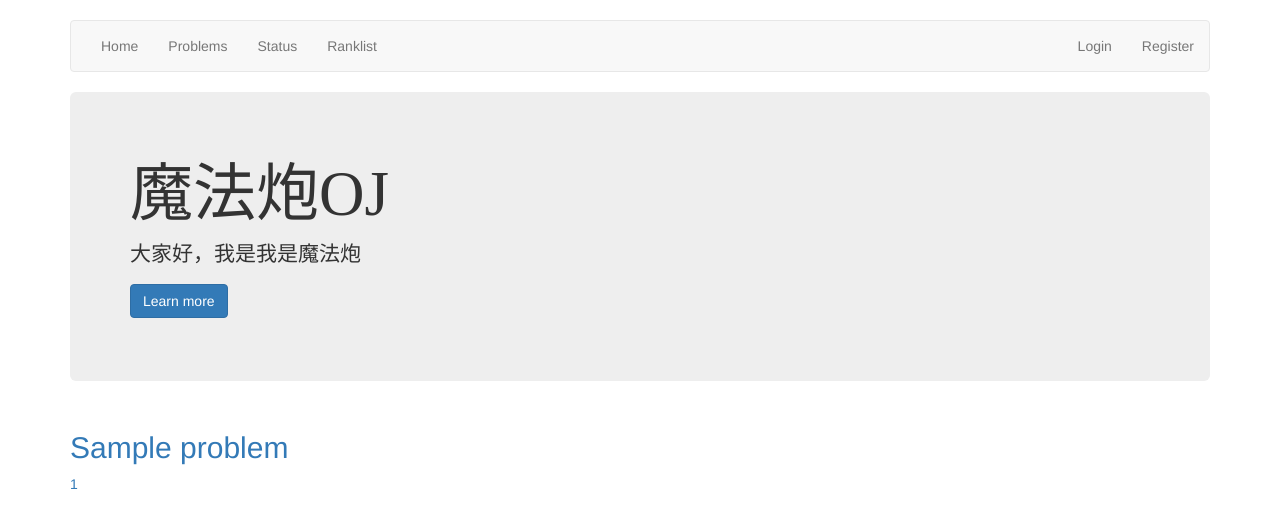
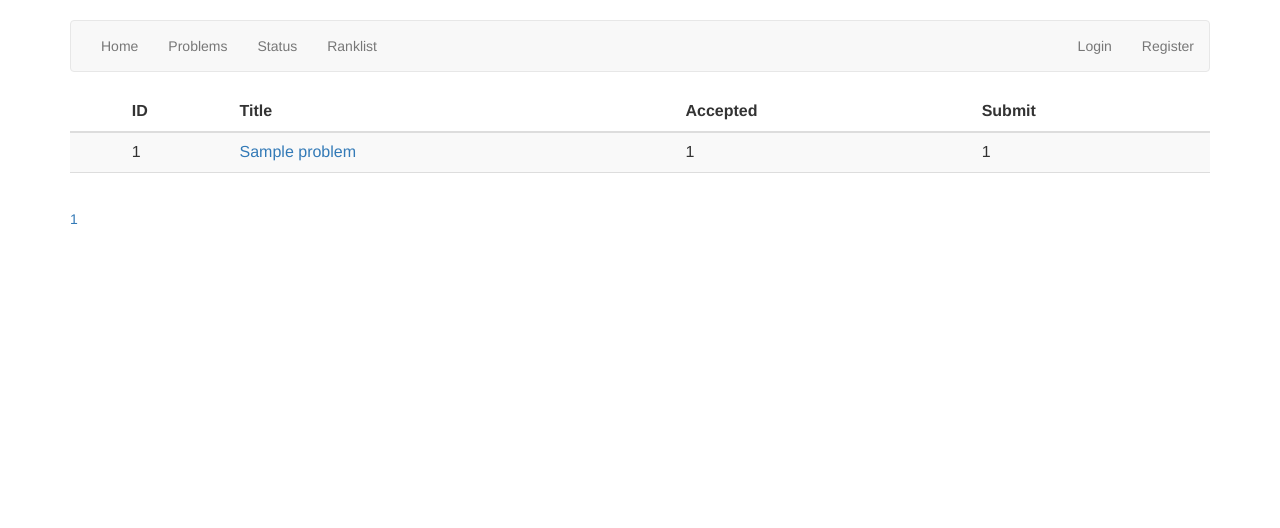
Before and after one commit to KuribohG/mfpoj, a Django app: page /problemset/ in a window 1280 px wide. Shown: the top 528 px of the page. Run offline with Django 3.2, Linux system fonts and the light colour scheme; tables that the repository leaves empty hold one stand-in row (values such as "Sample post"); some libraries are stand-ins or nearby versions.

Commit message:
change style of problemset

```diff
--- a/oj/templates/problemset.html
+++ b/oj/templates/problemset.html
@@ -7,25 +7,71 @@
 <link href="../static/css/style.css" rel="stylesheet" type="text/css" />
 {% include "header.html"%}
 <title>题目列表 - 魔法炮OJ</title><div class="container">
-	<div class="row clearfix">
-		<div class="col-md-12 column">
-			<div class="jumbotron">
-				<h1>
-					<font face="楷体">魔法炮OJ				</font></h1>
-				<p><font face="黑体">大家好，我是我是魔法炮</font></p>
-				<p>
-					 <a class="btn btn-primary btn-large" href="#">Learn more</a>				</p>
-			</div>
-		</div>
-	</div>
-	<div class="row clearfix">
+
+
+<!--	<div class="row clearfix">
 		<div class="col-md-4 column">
 			{% for problem in problem_list %}
 			<h2><a href="{% url 'problem' problem.id %}"> {{ problem.title }} </a></h2>
 			<p>{% endfor %} </p>
 	  </div>
-	</div>
+	</div> -->
 
+<table class="table table-striped m-b-none">
+      <thead>
+        <tr>
+            <th class="problem-status">
+              <i class="fa fa-puzzle-piece"></i>
+            </th>
+            <th class="problem-id"><span>ID</span></th>
+            <th><span>Title</span></th>
+
+            <th class="problem-accept">
+
+              <span>Accepted
+
+            </span></th>
+            <th class="problem-submit"> <span>Submit</span></th>
+        </tr>
+      </thead>
+      <tbody>
+
+   {% for problem in problem_list %}
+        <tr>
+            <td>
+
+
+            </td>
+           <td>
+                    {{problem.id}}
+            </td>
+            <td>
+
+                <a class="pull-left" href="{% url 'problem' problem.id %}" title="">
+                    {{problem.title}}</a>
+            </td>
+
+            <td>
+                    {{problem.ac}}
+            </td>
+            <td>
+                    {{problem.submit}}
+            </td>
+        </tr>
+      {% endfor %}
+
+        <tr>
+            <td>
+            </td>
+            <td>
+            </td>
+            <td>
+            </td>
+            <td>
+            </td>
+            <td>
+            </td>
+</table>
 	<!--分页大法开启-->
  {% if problem_list.has_previous %}
         <a class='paginator' title='上一页' href='?page={{ problem_list.previous_page_number }}'><span>&lt;&lt;</span></a>
```
